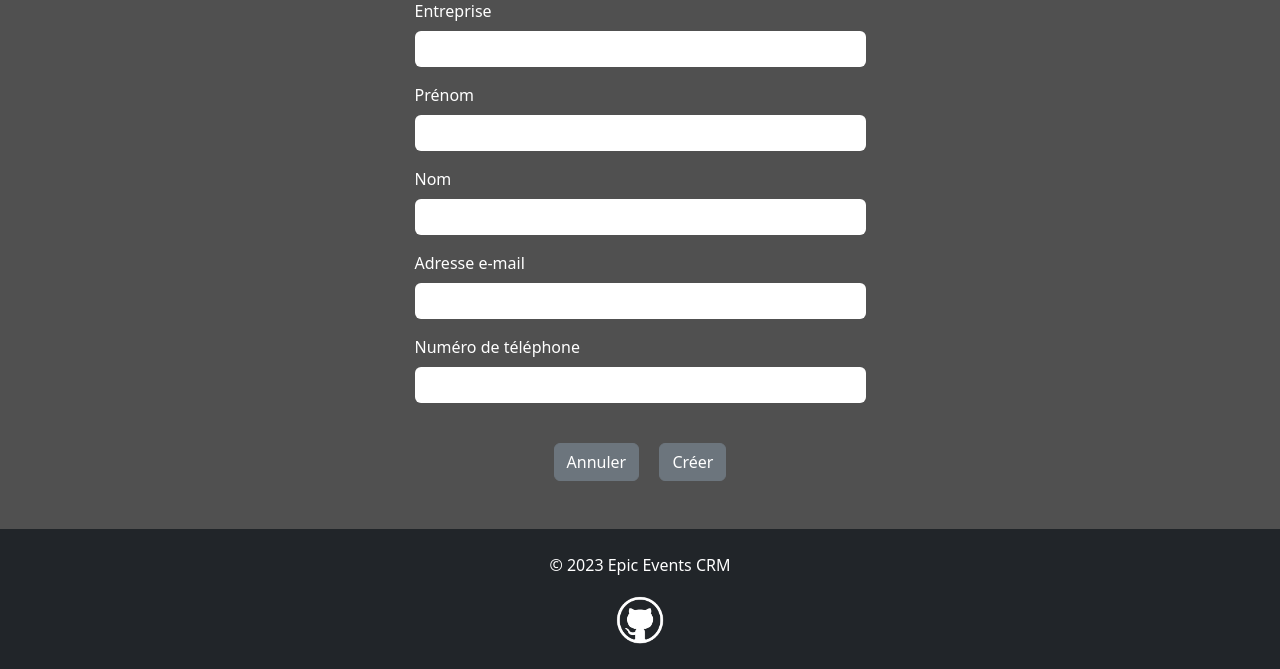
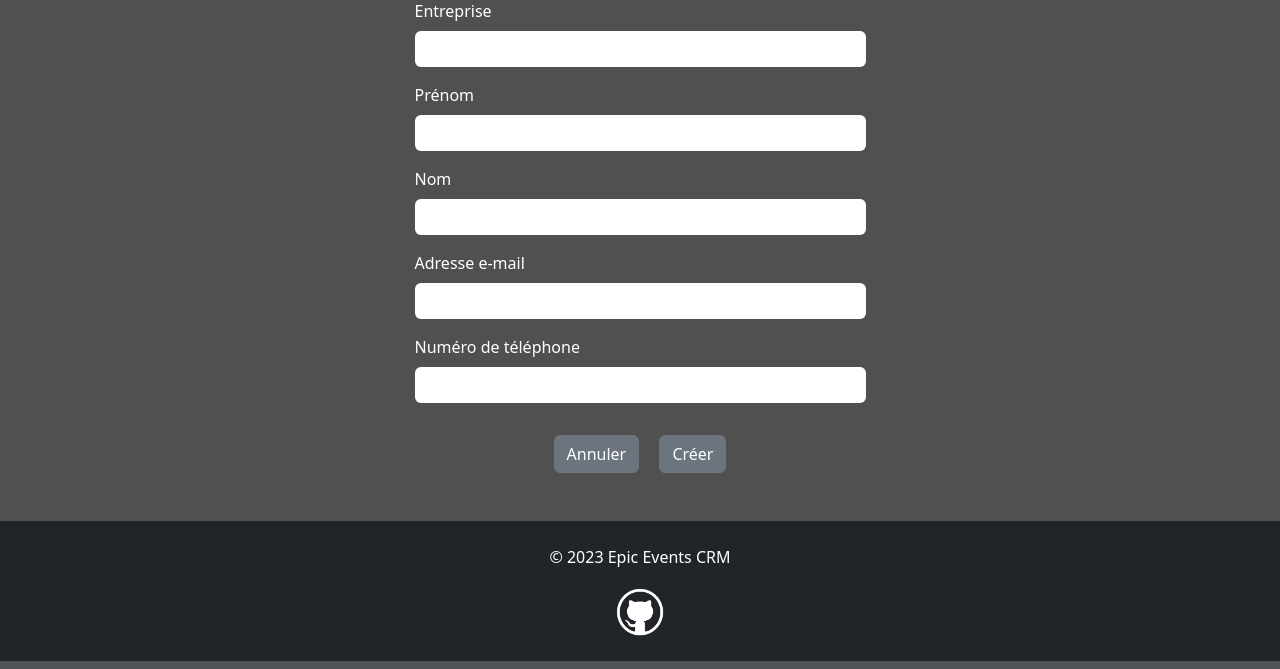
Before and after one commit to romansainthilaire/epic_events_crm, a Django app: template events/templates/events/client/client_form.html in a window 1280 px wide. Shown: the part 227-896 px from the top of the page. Run offline with Django 4.2, Linux system fonts and the light colour scheme; the template is opened without the code that fills it: values that come from a table or form of the project are taken from there, others are empty; some libraries are stand-ins or nearby versions.

Commit message:
refactoring

```diff
--- a/events/templates/events/client/client_form.html
+++ b/events/templates/events/client/client_form.html
@@ -13,8 +13,8 @@ Nouveau client
 {% block content %}
 
 <div class="row justify-content-center">
+    <div class="col-sm-8 col-md-7 col-lg-6 col-xl-5 col-xxl-4">
 
-    <div class="col-sm-8 col-md-7 col-lg-6 col-xl-5 col-xxl-4">
         <h1 class="text-center text-white mb-4">
             {% if client %}
             {{ client.first_name|title }} {{ client.last_name|upper }}
@@ -22,18 +22,19 @@ Nouveau client
             Nouveau client
             {% endif %}
         </h1>
+
         <form method="POST">
             {% csrf_token %}
             {% bootstrap_form client_form bound_css_class="" %}
             <div class="text-center">
-                <a class="btn btn-secondary mt-4 me-3" href="{% url 'client_list' %}">Annuler</a>
-                <button class="btn btn-secondary mt-4" type="submit">
+                <a class="btn btn-secondary mt-3 me-3" href="{% url 'client_list' %}">Annuler</a>
+                <button class="btn btn-secondary mt-3" type="submit">
                     {% if client %}Enregistrer{% else %}Créer{% endif %}
                 </button>
             </div>
         </form>
+
     </div>
-
 </div>
 
 {% endblock content %}
```
Also changed, not shown: events/templates/events/contract/contract_form.html (+6 -4 lines), events/templates/events/event/event_form.html (+9 -8 lines).
